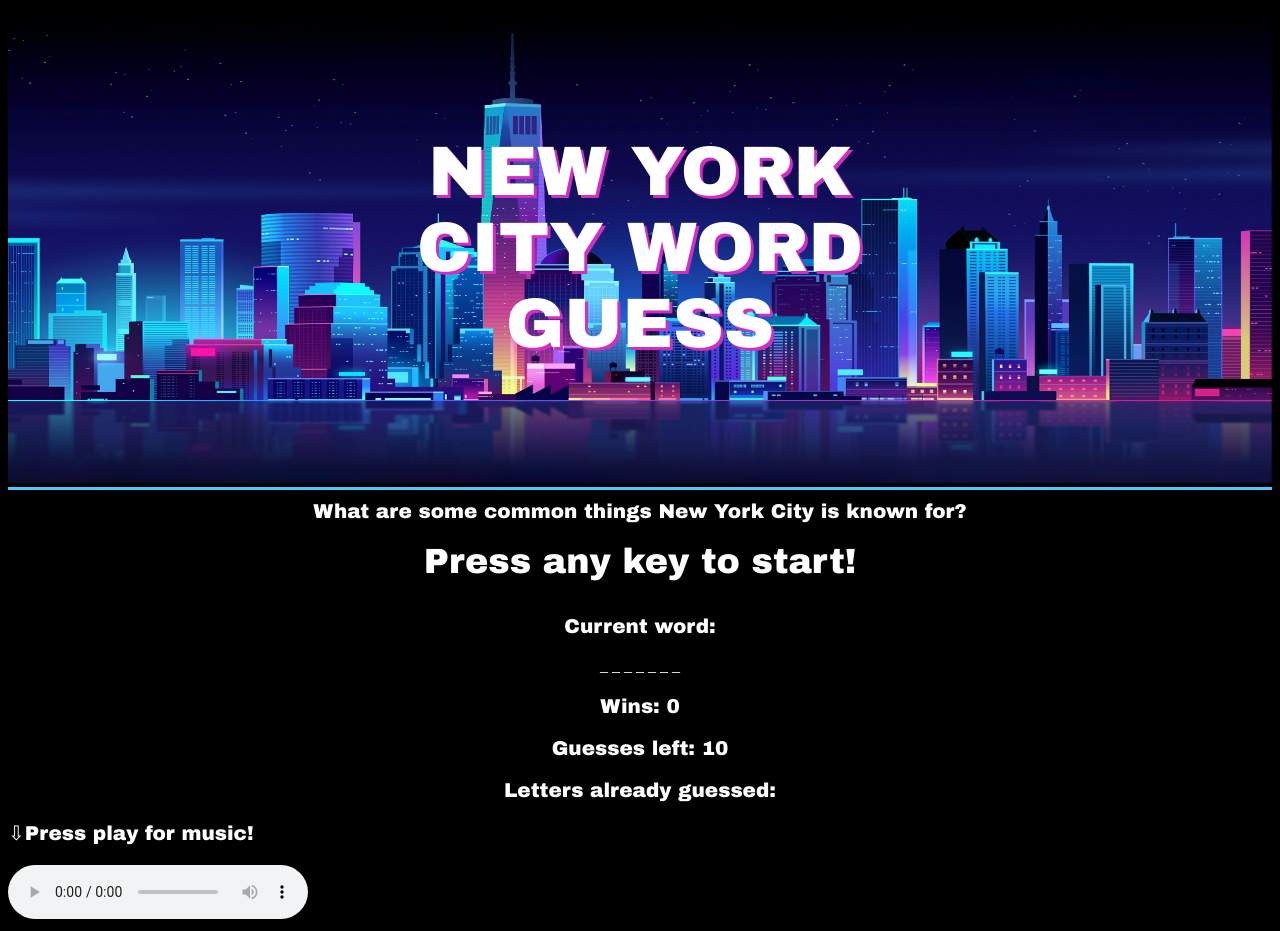
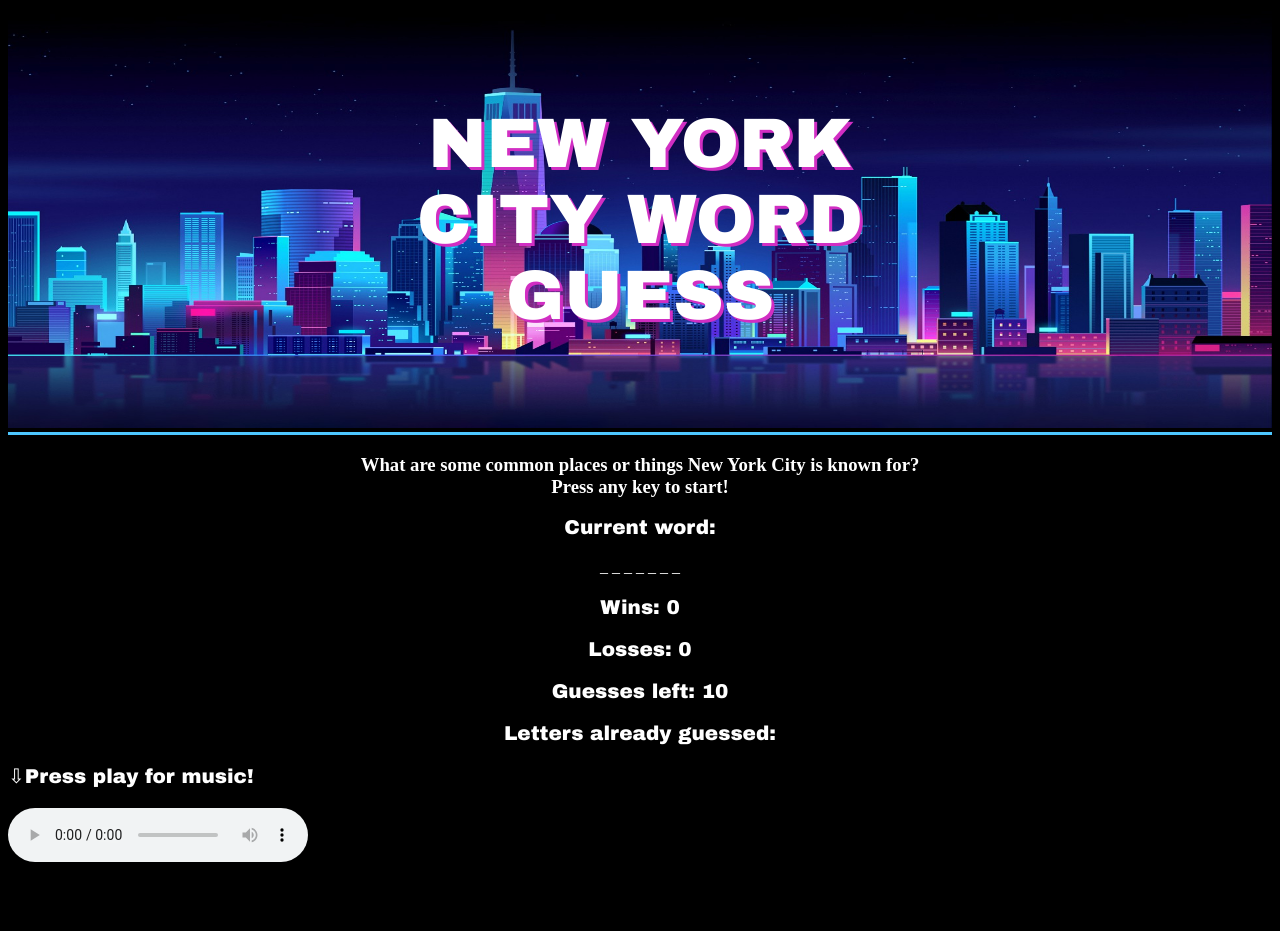
Before and after one commit to joditivis/Word-Guess-Game, a plain HTML site: page index.html in a window 1280 px wide. After the commit the page ends 874 px from the top, so only its background shows below. Drawn offline with nearby package versions, Linux system fonts and the light colour scheme.

Commit message:
changes format of start div

```diff
--- a/index.html
+++ b/index.html
@@ -3,31 +3,35 @@
 
     <head>
         <meta charset="UTF-8">
-        <meta name="viewport" content="width=device-width, initial scale=1.0">
+        <!--<meta name="viewport" content="width=device-width, scale=1.0">-->
         <title>NYC Word Guess Game</title>
         <link rel="stylesheet" type="text/css" href="assets/css/style.css">
+        <script src="https://cdnjs.cloudflare.com/ajax/libs/jquery/3.2.1/jquery.min.js"></script>
     </head>
 
 
     <body>
     <!--Top of Page-->
         <header class="header-container">
-            <img class="NYC" src="assets/images/nyc.jpg" width="100%" height="475px" alt="New York City skyline cartoon">
+            <img class="NYC" src="assets/images/nyc.jpg" width="100%" height="420px" alt="New York City skyline cartoon">
             <div class="header-text">NEW YORK CITY WORD GUESS</div>
         </header>
 
     <!--How to start-->
     <div class="container">
         <div class="start">
-            <p>What are some common things New York City is known for?</p>
-            <p id="directions-text">Press any key to start!</p>
+            <h3>What are some common places or things New York City is known for?
+            <br>
+            Press any key to start!</h3>
         </div>
+
     <!--Game content-->
         <div class="game">
-            <p>Current word: <div id="blank-word">_ _ _ _ _ _ _</div></p>
+            <p>Current word: <div id="currentWord">_ _ _ _ _ _ _</div></p>
             <p>Wins: <span id="wins">0</span></p>
+            <p>Losses: <span id="losses">0</span></p>
             <p>Guesses left: <span id="lives">10</span></p>
-            <p>Letters already guessed: <span id="letter-guesses"></span></p>
+            <p>Letters already guessed: <span id="letters-guessed"></span></p>
         </div>
     </div>
 
```
